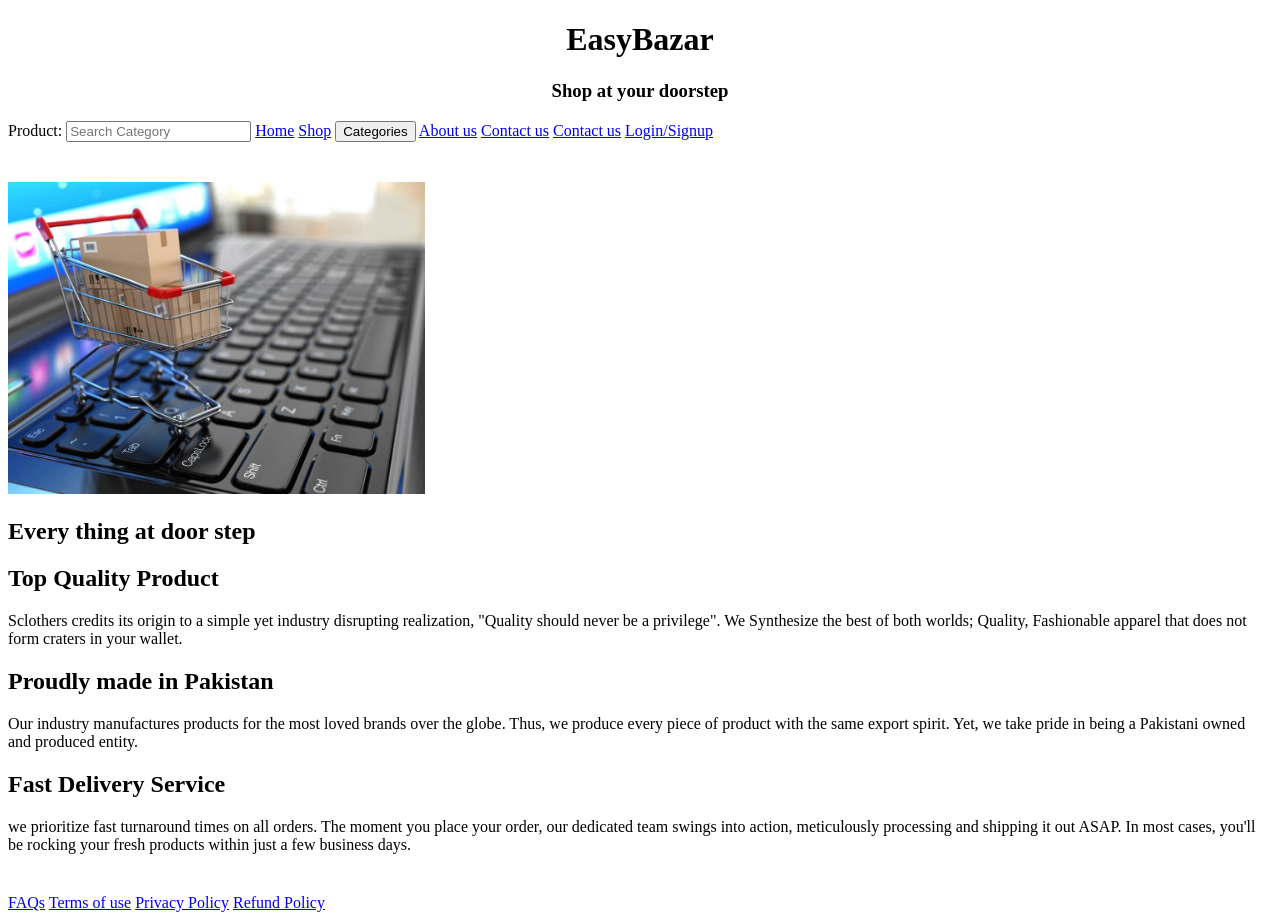
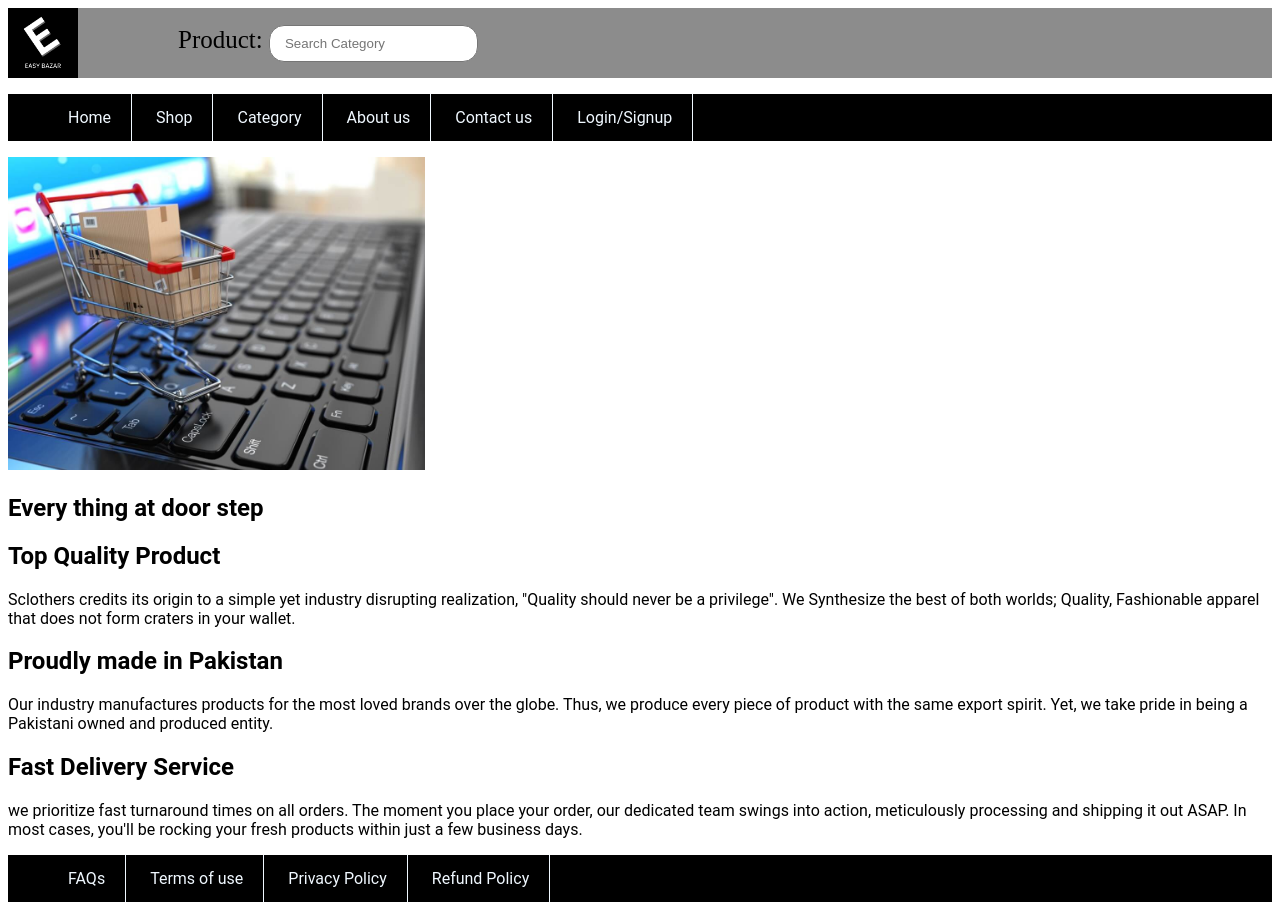
Before and after one commit to mahmed005/easybazar-project, a Node server app: template views/HomePage.html in a window 1280 px wide. Run offline with Node 20, Linux system fonts and the light colour scheme; the template is opened without the code that fills it, so the values that code supplies are empty.

Commit message:
added header and footer

```diff
--- /dev/null
+++ b/views/HeaderandFooter.css
@@ -0,0 +1,50 @@
+main{
+    font-family: 'Roboto';
+}
+/* .outermostDiv{
+    display: flex;
+    flex-direction:column;
+} */
+.nav-header,.nav-footer {
+    background-color: black;
+    color: aliceblue;
+}
+.nav-header{
+    margin-top: 1px;
+}
+
+.navBarElement {
+    text-decoration: none;
+    color: aliceblue;
+    display: inline-block;
+    background-color: black;
+    border-right: 1px solid;
+    border-color: aliceblue;
+    transition: 0.2s;
+    font-family: 'Roboto';
+    font-size: 16px;
+    padding: 14px 20px;
+
+}
+
+.navBarElement:hover {
+    background-color: grey;
+}
+.searchbarelement{
+    padding: 10px 15px;
+}
+.header-content {
+    display: flex;
+    align-items: center;
+    font-size: 25px;
+    background-color: rgb(140, 140, 140);
+  }
+
+  .searchbar {
+    margin-left: 100px;
+  }
+  .searchbarelement{
+    border-radius: 15px;
+    border-style:solid;
+    border-width: 1px;
+  }
--- a/views/HomePage.html
+++ b/views/HomePage.html
@@ -5,68 +5,30 @@
   <meta charset="UTF-8">
   <meta name="viewport" content="width=device-width, initial-scale=1.0">
   <title>Header</title>
-  <style>
-    .dropdown {
-      position: relative;
-      display: inline-block;
-    }
-
-    .dropdown-content {
-      display: none;
-      position: absolute;
-      background-color: white;
-      min-width: 75px;
-    }
-
-    .dropdown-content a {
-      color: black;
-      background-color: white;
-      text-decoration: none;
-      display: block;
-    }
-
-    .dropdown:hover .dropdown-content {
-      display: block;
-    }
-
-    .searchbar {
-      display: inline-block;
-    }
-
-    .nav-header {
-      margin-bottom: 40px;
-    }
-
-    .nav-footer {
-      margin-top: 40px;
-    }
-  </style>
+  <link rel="stylesheet" href="HeaderandFooter.css">
 </head>
 
 <body>
+  <header>
+    <div class="outermostDiv">
+    <div class="header-content">
+    <img src="Logo.png" alt="skill issue"height=70px class="logopic">
+    <div class="searchbar">Product: <input type="text" placeholder="Search Category " class="searchbarelement" width="600px"> </div>
+  </div>
+    <nav class="nav-header">
 
-  <header>
-    <center>
-      <h1>EasyBazar</h1>
-      <h3>Shop at your doorstep</h3>
-    </center>
-    <nav class="nav-header">
-      <div class="searchbar">Product: <input type="text" placeholder="Search Category"></div>
-      <a href="#" target="_blank">Home</a>
-      <a href="#" target="_blank">Shop</a>
-      <div class="dropdown">
-        <button class="dropbtn">Categories</button>
-        <div class="dropdown-content">
-          <a href="#">Link 1</a>
-          <a href="#">Link 2</a>
-          <a href="#">Link 3</a>
-        </div>
-      </div>
-      <a href="#" target="_blank">About us</a>
-      <a href="#" target="_blank">Contact us</a>
-      <a href="#" target="_blank">Contact us</a>
-      <a href="LoginandSignup.html">Login/Signup</a>
+      <ul>
+   <a href="#" target="_blank"class="navBarElement">Home</a>
+   <a href="#" target="_blank"class="navBarElement">Shop</a>
+   <a href="#" target="_blank"class="navBarElement">Category</a>
+   <a href="#" target="_blank"class="navBarElement">About us</a>
+   <a href="#" target="_blank"class="navBarElement">Contact us</a>
+   <a href="LoginandSignup.html"class="navBarElement">Login/Signup</a>
+    </ul>
+
+    </div>
     </nav>
+  </div>
   </header>
   <main>
     <section>
@@ -91,12 +53,16 @@
     </section>
   </main>
   <footer>
+    <div class="footerDiv">
     <nav class="nav-footer">
-      <a href="#">FAQs</a>
-      <a href="#">Terms of use</a>
-      <a href="#">Privacy Policy</a>
-      <a href="#">Refund Policy</a>
+      <ul>
+      <a href="#"target="_blank" class="navBarElement">FAQs</a>
+      <a href="#"target="_blank" class="navBarElement">Terms of use</a>
+      <a href="#"target="_blank" class="navBarElement">Privacy Policy</a>
+      <a href="#"target="_blank" class="navBarElement">Refund Policy</a>
+    </ul>
     </nav>
+  </div>
   </footer>
 </body>
 
```
